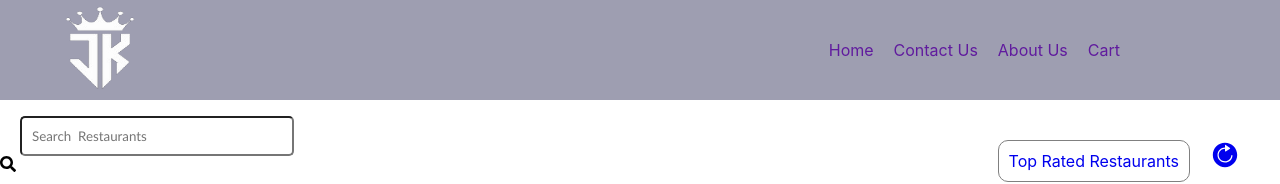
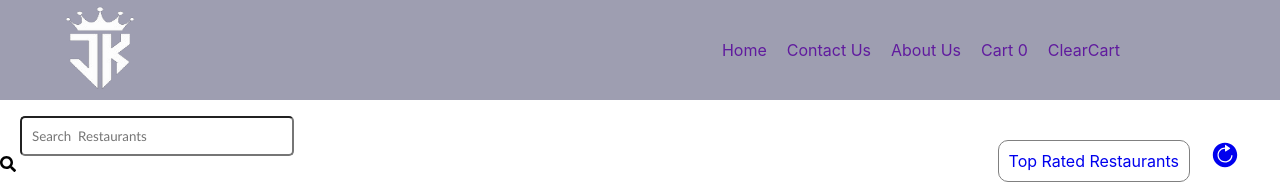
Before and after one commit to jeevan2222/Swiggy, a React (Create React App) app: page / in a window 1280 px wide. Shown: the top 184 px of the page. Built offline with nearby package versions, Linux system fonts and the light colour scheme; no server answers.

Commit message:
redux store added

```diff
--- a/package.json
+++ b/package.json
@@ -6,12 +6,14 @@
     "@fortawesome/fontawesome-svg-core": "^6.5.1",
     "@fortawesome/free-solid-svg-icons": "^6.5.1",
     "@fortawesome/react-fontawesome": "^0.2.0",
+    "@reduxjs/toolkit": "^2.2.1",
     "@testing-library/jest-dom": "^5.17.0",
     "@testing-library/react": "^13.4.0",
     "@testing-library/user-event": "^13.5.0",
     "react": "^18.2.0",
     "react-dom": "^18.2.0",
     "react-icons": "^5.0.1",
+    "react-redux": "^9.1.0",
     "react-router-dom": "^6.22.1",
     "react-scripts": "5.0.1",
     "web-vitals": "^2.1.4"
--- /dev/null
+++ b/src/Components/Cart.js
@@ -0,0 +1,10 @@
+import React from "react";
+import { UseSelector } from "react-redux";
+
+const Cart = () => {
+  const cart = useSelector((state) => state.cart);
+
+  return <div></div>;
+};
+
+export default Cart;
--- a/src/Components/High.js
+++ b/src/Components/High.js
@@ -1,8 +1,14 @@
 import React from "react";
+import { useSelector, useDispatch } from "react-redux";
+import { Link } from "react-router-dom";
+import { clearCart } from "../utils/CardSlice";
+import j from "./public/j.png";
 import "./Header.css";
-import j from "./public/j.png";
-import { Link } from "react-router-dom";
+
 const High = () => {
+  const cart = useSelector((state) => state.cart);
+  const dispatch = useDispatch();
+
   return (
     <div>
       <div className="Header">
@@ -21,7 +27,10 @@ const High = () => {
               <Link to={`/about`}>About Us</Link>
             </li>
             <li>
-              <Link to={`/#`}>Cart</Link>
+              <Link to={`/cart`}>Cart {cart.item.length}</Link>{" "}
+            </li>
+            <li>
+              <Link onClick={() => dispatch(clearCart())}>ClearCart</Link>{" "}
             </li>
           </ul>
         </header>
--- a/src/Components/RestaurantsMen.js
+++ b/src/Components/RestaurantsMen.js
@@ -7,6 +7,8 @@ import { FontAwesomeIcon } from "@fortawesome/react-fontawesome";
 import b from "../utils/b.jpg";
 import { faStar } from "@fortawesome/free-solid-svg-icons";
 import Footer from "./Footer";
+import { addItem, removeItem } from "../utils/CardSlice";
+import { useDispatch } from "react-redux";
 
 const RestaurantsMen = () => {
   const [resMenu, setResMenu] = useState([]);
@@ -15,9 +17,11 @@ const RestaurantsMen = () => {
   const [name, setName] = useState("");
   const { id } = useParams();
 
+  const dispatch = useDispatch();
+
   useEffect(() => {
     getRestaurant();
-  }, []);
+  }, [getRestaurant]);
 
   async function getRestaurant() {
     try {
@@ -38,6 +42,10 @@ const RestaurantsMen = () => {
     } catch (error) {
       console.error("Error fetching data:", error);
     }
+  }
+
+  function handleDispatch(item) {
+    dispatch(addItem(item));
   }
 
   return (
@@ -68,7 +76,14 @@ const RestaurantsMen = () => {
                 />
                 <h5>{menuItem.card.info.name}</h5>
                 <h5>{menuItem.card.info.price || 250}</h5>
-                <button>Add Card</button>
+                <button
+                  onClick={() => {
+                    handleDispatch(menuItem);
+                  }}
+                >
+                  Add Card
+                </button>
+                <button onClick={() => dispatch(removeItem())}> Remove</button>
               </div>
             ))}
           </div>
--- a/src/index.js
+++ b/src/index.js
@@ -9,15 +9,18 @@ import reportWebVitals from "./reportWebVitals";
 import Error from "./Components/Error";
 import Header from "./Components/Header";
 import RestaurantsMen from "./Components/RestaurantsMen";
-
+import { Provider } from "react-redux";
 import High from "./Components/High";
-
+import appStore from "./utils/Appstore";
+import Cart from "./Components/cart";
 function App() {
   return (
-    <div>
-      <High />
-      <Outlet />
-    </div>
+    <Provider store={appStore}>
+      <div>
+        <High />
+        <Outlet />
+      </div>
+    </Provider>
   );
 }
 
@@ -42,6 +45,10 @@ const router = createBrowserRouter([
         path: "/restaurant/:id",
         element: <RestaurantsMen />,
       },
+      {
+        path: "/cart",
+        element: <Cart />,
+      },
     ],
     errorElement: <Error />,
   },
--- /dev/null
+++ b/src/utils/Appstore.js
@@ -0,0 +1,10 @@
+import { configureStore } from "@reduxjs/toolkit";
+import cardReducer from "./CardSlice";
+
+const appStore = configureStore({
+  reducer: {
+    cart: cardReducer,
+  },
+});
+
+export default appStore;
--- /dev/null
+++ b/src/utils/CardSlice.js
@@ -0,0 +1,23 @@
+import { createSlice } from "@reduxjs/toolkit";
+
+const cardSlice = createSlice({
+  name: "card",
+  initialState: {
+    item: [],
+  },
+  reducers: {
+    addItem: (state, action) => {
+      state.item.push(action.payload);
+    },
+    removeItem: (state) => {
+      state.item.pop();
+    },
+    clearCart: (state) => {
+      state.item.length = 0;
+    },
+  },
+});
+
+export const { addItem, removeItem, clearCart } = cardSlice.actions;
+
+export default cardSlice.reducer;
```
Also changed, not shown: 1 other file (tests, documents, lock files or other folders).
